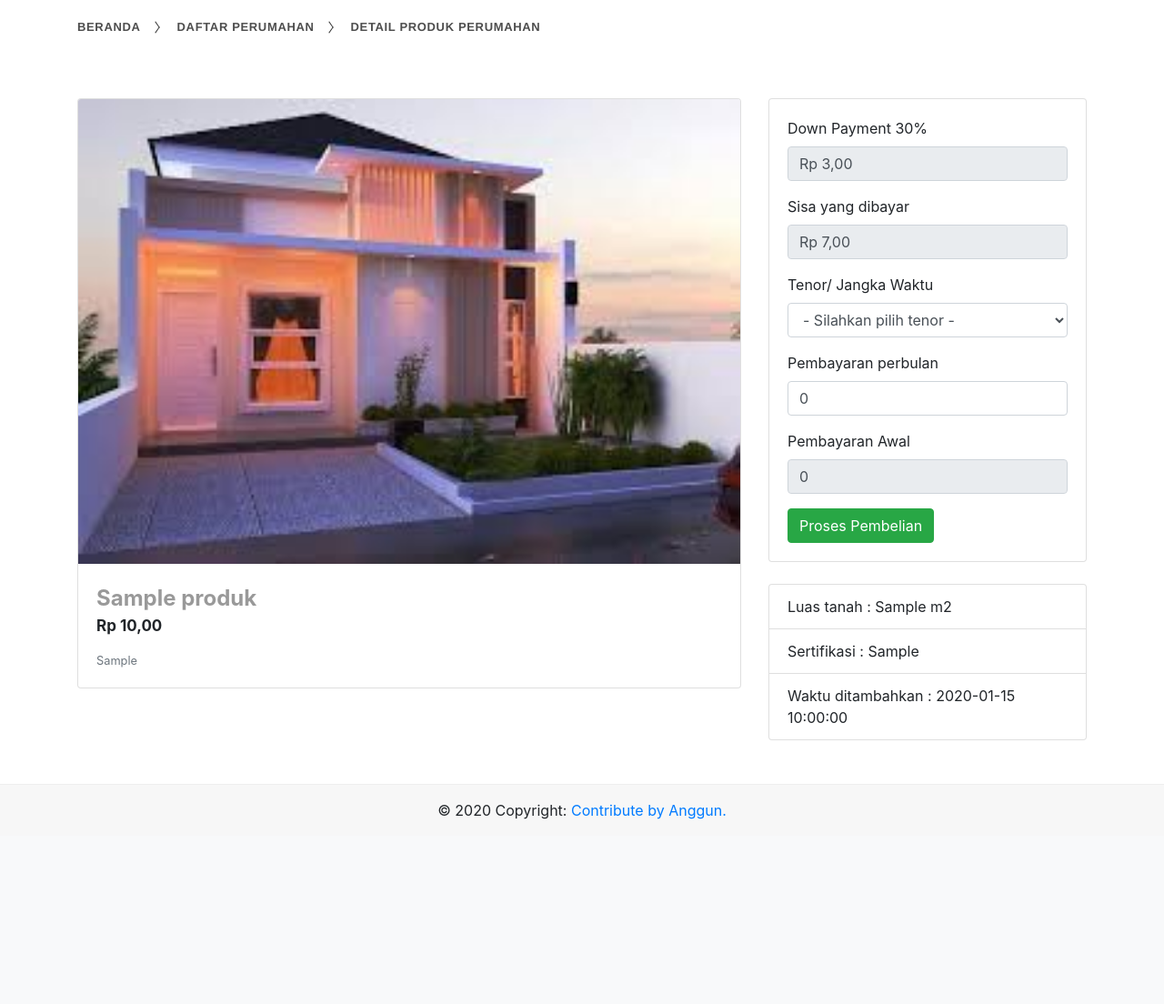
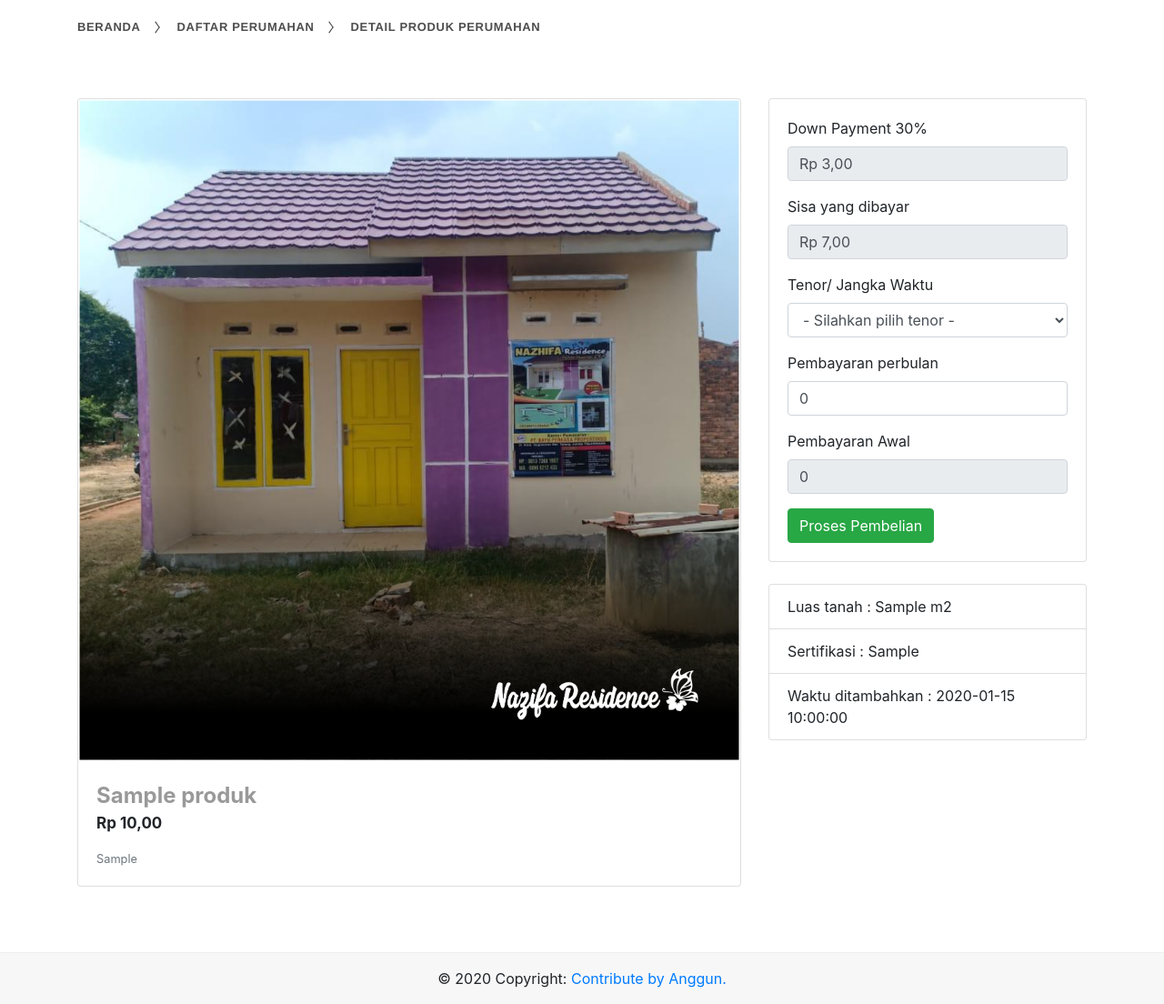
Before and after one commit to adhanchaniago/penjualan, a CodeIgniter app: page /database/index.php/main/detail/1 in a window 1280 px wide. Shown: the part 61-1165 px from the top of the page at 91% size. Before the commit the page ends 962 px from the top, so only its background shows below. Run offline with CodeIgniter, Linux system fonts and the light colour scheme; tables that the repository leaves empty or names only in its code hold one stand-in row (values such as "Sample post"); some libraries are stand-ins or nearby versions.

Commit message:
perubahan terbaru

```diff
--- a/application/views/users/dynamic_main.php
+++ b/application/views/users/dynamic_main.php
@@ -31,7 +31,7 @@
           ?>
               <div class="col-md-4">
                 <div class="card mb-4 box-shadow">
-                  <img class="card-img-top" src="<?php echo base_url()?>assets/images.jpeg" alt="Card image cap">
+                  <img class="card-img-top" src="<?php echo base_url()?>assets/produk/rumah.png" alt="Card image cap">
                   <div class="card-body">
                     <p class="card-text" style="font-weight:bold;font-size:24px;color:#999"><?php echo $item->nama?></p>
                     <span class="" style="font-weight:bold;font-size:17px;position:relative;top:-16px;"><?php
--- a/application/views/users/dynamic_maindetail.php
+++ b/application/views/users/dynamic_maindetail.php
@@ -24,7 +24,7 @@
           ?>
               <div class="col-md-8">
                 <div class="card mb-4 box-shadow">
-                  <img class="card-img-top" src="<?php echo base_url()?>assets/images.jpeg" alt="Card image cap">
+                  <img class="card-img-top" src="<?php echo base_url()?>assets/produk/rumah.png" alt="Card image cap">
                   <div class="card-body">
                     <p class="card-text" style="font-weight:bold;font-size:24px;color:#999"><?php echo $item->nama?></p>
                     <span class="" style="font-weight:bold;font-size:17px;position:relative;top:-16px;"><?php
```
Also changed, not shown: assets/produk/rumah.png (added).
